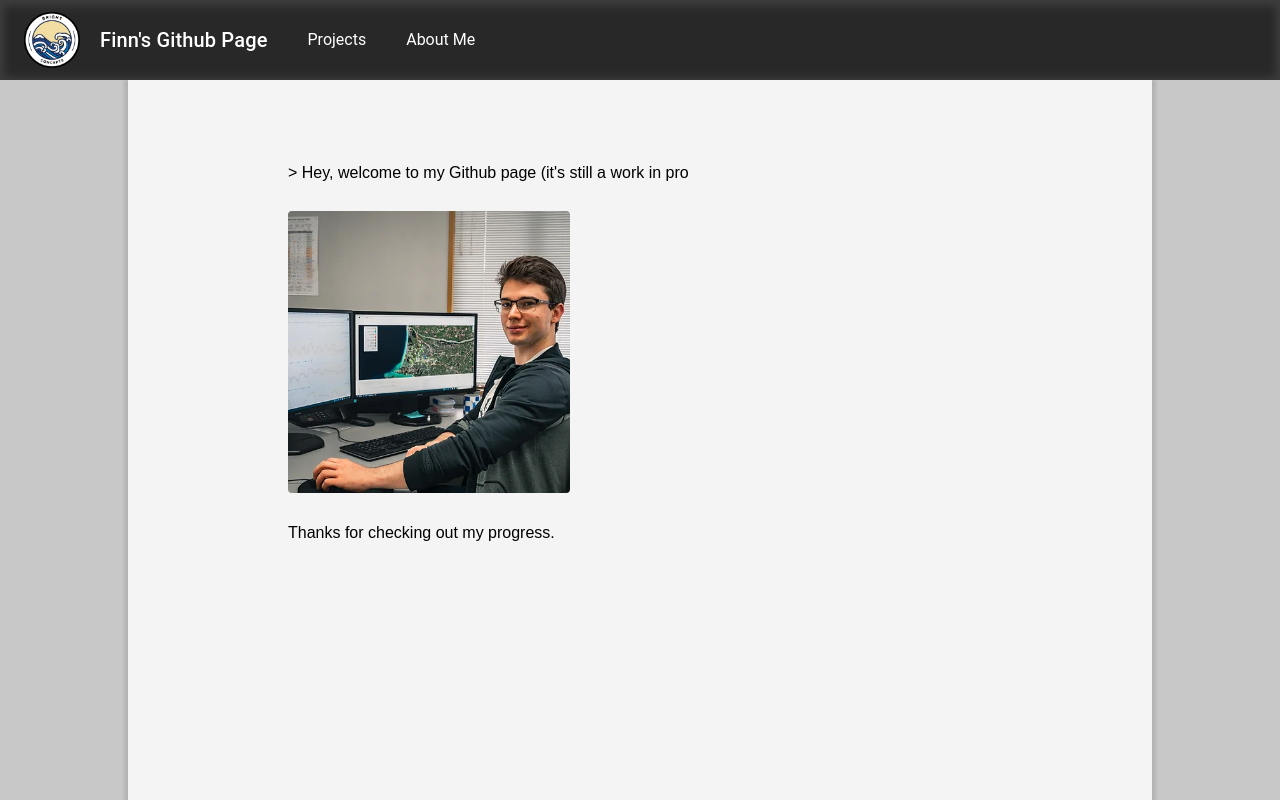
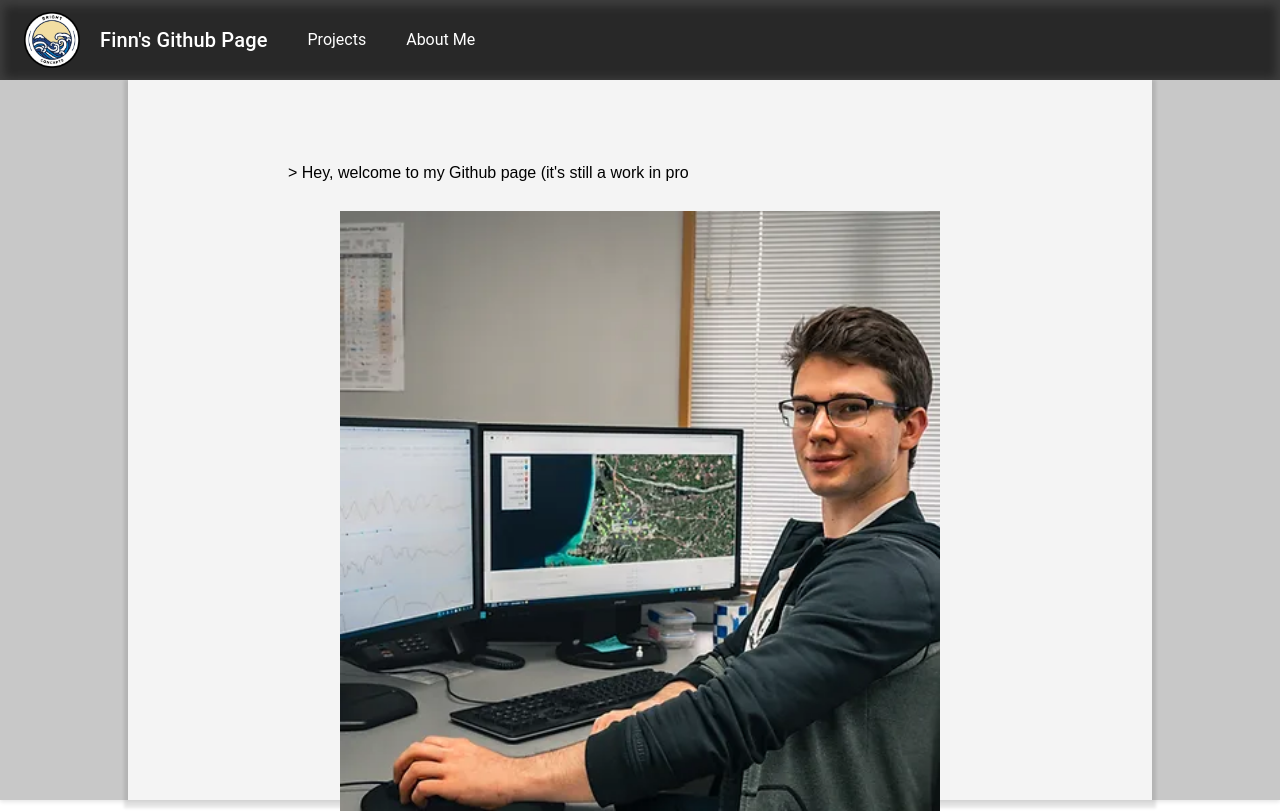
Before and after one commit to FJBright/github-page, a React (Create React App) app: page /projects in a window 1280 px wide. Both pictures are taken after a click on the element "Finn's Github Page". Built offline with nearby package versions, Linux system fonts and the light colour scheme.

Commit message:
Small formatting changes

```diff
--- a/src/pages/Home.tsx
+++ b/src/pages/Home.tsx
@@ -37,13 +37,15 @@ const Home = () => {
               startDelay={10}
             />
             <br></br>
-            <ImageContainer imageUrl={ NZWork } width={ 40 } height={ 40 } />
-            <span> </span>
-            <div
-              style={{ marginTop: '20px' }}
-            >
-              <span>Thanks for checking out my progress.</span>
-            </div>
+            <img
+              style={{
+                marginLeft: 'auto',
+                marginRight: 'auto',
+                display: 'block',
+                width: '600px'
+              }}
+              src={ NZWork }
+            />
           </div>
         </div>
       </div>
--- a/src/pages/Projects.tsx
+++ b/src/pages/Projects.tsx
@@ -1,7 +1,6 @@
 import React, { useEffect, useRef, useState } from 'react';
 import Header from './Header';
 // TODO replace these assets with images hosted elsewhere
-import JapanAquarium from '../assets/images/JapanAquarium.jpg';
 import githubPageOne from '../assets/images/githubPage200424.png';
 import '../styles/style.css'; // Import the CSS file here
 import ReactPlayer from 'react-player';
@@ -190,12 +189,24 @@ const Home: React.FC = () => {
             </div> */}
           <h2 id="header-Toohak">Toohak - Kotlin</h2>
           <h4>2022</h4>
-            <ReactPlayer url='https://youtu.be/3eYTkhsNMEI' />
+            <ReactPlayer
+              style={{
+                marginLeft: 'auto',
+                marginRight: 'auto',
+                display: 'block',
+              }}
+              url='https://youtu.be/3eYTkhsNMEI'
+            />
             <h3 id="header-Toohak-planning">Planning</h3>
             <Link to="/projects/toohak">Read more</Link>
           <h2 id="header-JapaneseReps">JapaneseReps - Kotlin</h2>
           <h4>2022</h4>
-            <ReactPlayer url='https://youtu.be/-lx23Mga0Jk' />
+            <ReactPlayer
+              style={{
+                marginLeft: 'auto',
+                marginRight: 'auto',
+                display: 'block',
+              }} url='https://youtu.be/-lx23Mga0Jk' />
             <p>During my last year of university I developed an app to help me with a Japanese language course I was also taking at the time.</p>
             <p>
               In that project I learnt about intents, recycler views, and gained an understanding of Kotlin and XML languages as well as app development in Android Studio.
--- a/src/styles/style.css
+++ b/src/styles/style.css
@@ -24,7 +24,7 @@ nav {
   align-self: flex-start;
   position: -webkit-sticky; /* Safari */
   position: sticky;
-  top: 48px;
+  top: 72px;
   max-height: calc(100vh - 70px);
   overflow: auto;
 }
```
